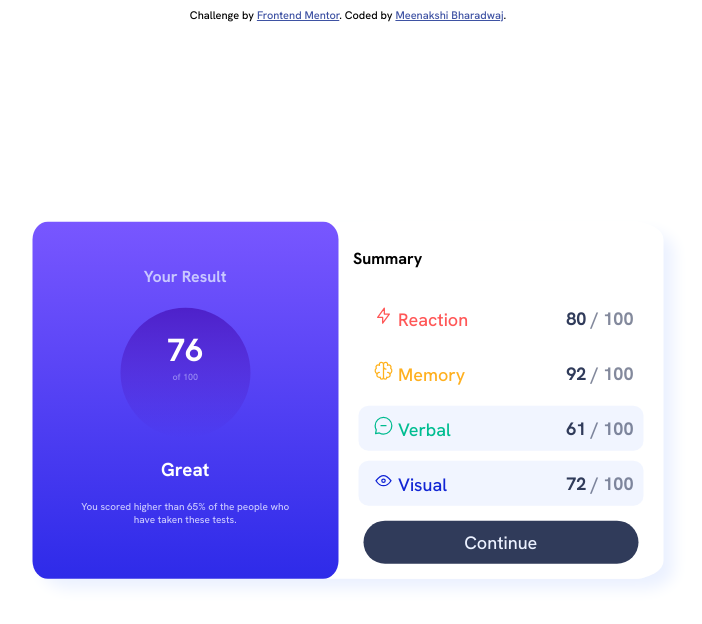
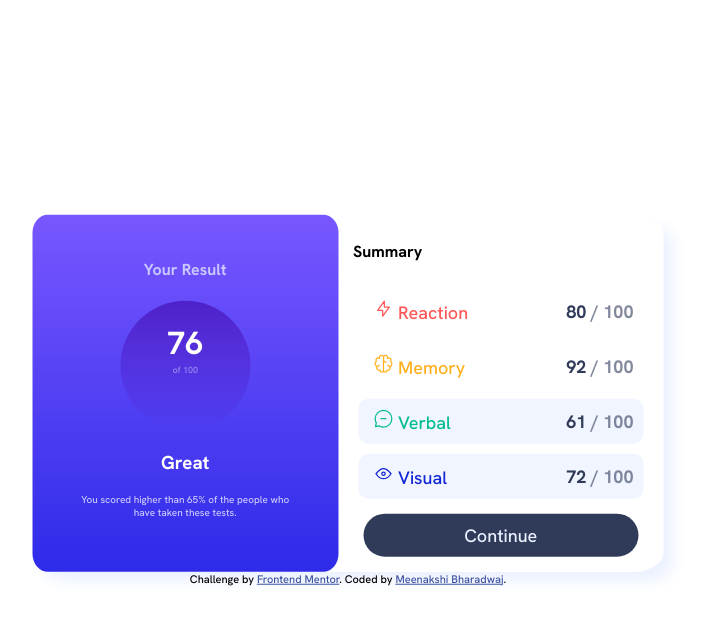
Before and after one commit to mbtions/results-summary-component.github.io, a plain HTML site: page index.html in a window 1280 px wide. Shown: the whole page, without its empty margins (292-994 px from the left). Drawn offline with Linux system fonts and the light colour scheme; a web font is replaced by a local one.

Commit message:
Update style.css

```diff
--- a/style.css
+++ b/style.css
@@ -4,7 +4,13 @@
 }
 body{
     background-color: hsl(0, 0%, 100%);
+    position: absolute;
+    top: 50%;
+    left: 50%;
+    margin: auto;
+    transform: translate(-50%, -50%);
 }
+/*
 .center{
     position: absolute;
     top: 50%;
@@ -12,6 +18,7 @@ body{
     margin: auto;
     transform: translate(-50%, -50%);
 }
+*/
 .content{
     display: flex;
     border-radius: 5%;
```
